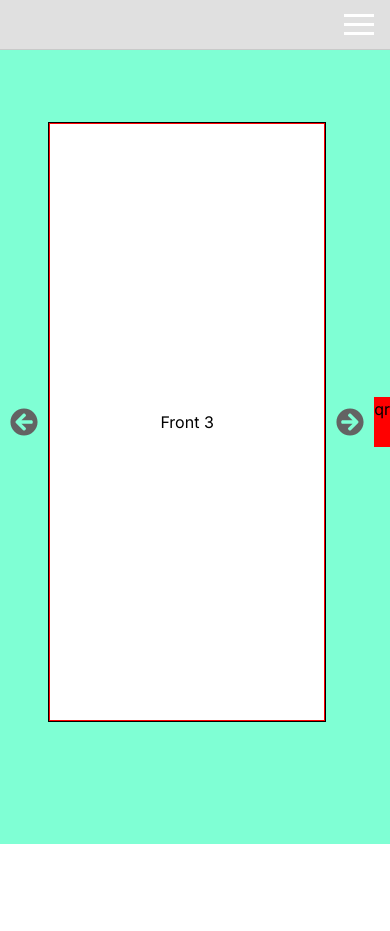
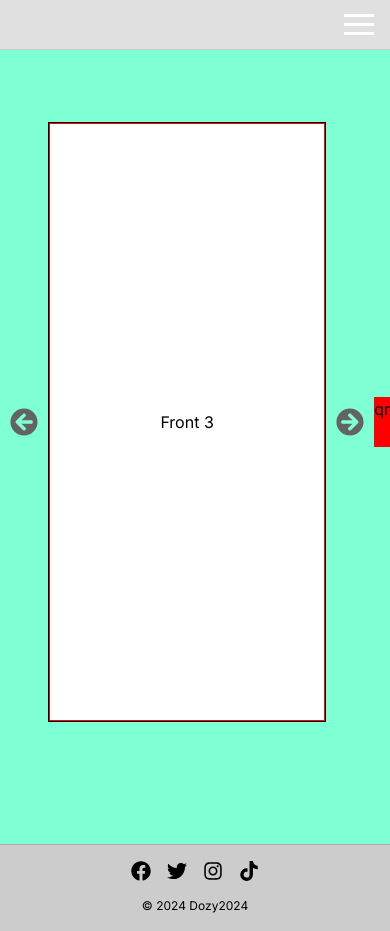
Before and after one commit to IDozy/fongal, a Next.js app: page / in a window 390 px wide. Before the commit the page ends 844 px from the top, so only its background shows below. Built offline with nearby package versions, Linux system fonts and the light colour scheme.

Commit message:
Creacion del footer

```diff
--- /dev/null
+++ b/app/components/footer/Footer.module.css
@@ -0,0 +1,39 @@
+.footer {
+  background-color: #ccc;
+  color: #000;
+  padding: 1rem 0;
+  text-align: center;
+  width: 100%;
+  border-top: 1px solid #aaa; /* Border at the bottom */
+}
+
+.socialIcons {
+  display: flex;
+  justify-content: center;
+  gap: 1rem;
+  margin-bottom: 1rem;
+}
+
+.socialIcons a {
+  color: #000;
+  font-size: 1.5rem;
+  transition: color 0.3s;
+}
+
+.socialIcons a:hover {
+  color: #007bff;
+}
+
+.copyright {
+  font-size: 0.875rem;
+}
+
+@media (max-width: 600px) {
+  .socialIcons a {
+    font-size: 1.25rem;
+  }
+
+  .copyright {
+    font-size: 0.75rem;
+  }
+}
--- /dev/null
+++ b/app/components/footer/Footer.tsx
@@ -0,0 +1,29 @@
+import React from 'react';
+import styles from './Footer.module.css';
+import { FaFacebook, FaTwitter, FaInstagram, FaTiktok } from 'react-icons/fa';
+
+const Footer = () => {
+  return (
+    <footer className={styles.footer}>
+      <div className={styles.socialIcons}>
+        <a href="https://facebook.com" target="_blank" rel="noopener noreferrer">
+          <FaFacebook />
+        </a>
+        <a href="https://twitter.com" target="_blank" rel="noopener noreferrer">
+          <FaTwitter />
+        </a>
+        <a href="https://instagram.com" target="_blank" rel="noopener noreferrer">
+          <FaInstagram />
+        </a>
+        <a href="https://tiktok.com" target="_blank" rel="noopener noreferrer">
+          <FaTiktok />
+        </a>
+      </div>
+      <div className={styles.copyright}>
+        &copy; 2024 Dozy2024
+      </div>
+    </footer>
+  );
+};
+
+export default Footer;
--- a/app/globals.css
+++ b/app/globals.css
@@ -1,13 +1,28 @@
 @tailwind base;
 @tailwind components;
 @tailwind utilities;
+
+html, body, #__next {
+  height: 100%;
+  margin: 0;
+  padding: 0;
+}
+
+.site {
+  display: flex;
+  flex-direction: column;
+  min-height: 100vh;
+}
+
+.site-content {
+  flex: 1;
+}
 
 .container {
   height: 100vh;
   display: flex;
   justify-content: center;
   align-items: center;
-
   background-color: aquamarine;
 }
 
@@ -27,8 +42,7 @@
   left: 0;
 }
 
-.front,
-.back {
+.front, .back {
   background-color: white;
   position: absolute;
   width: 100%;
@@ -45,8 +59,7 @@
   z-index: 0;
 }
 
-.front-content,
-.back-content {
+.front-content, .back-content {
   width: 100%;
   height: 100%;
   display: flex;
@@ -54,18 +67,17 @@
   align-items: center;
 }
 
-
-button{
+button {
   border: none;
   background-color: transparent;
   cursor: pointer;
   margin: 10px;
 }
 
-button:focus{
+button:focus {
   outline: none;
 }
 
-.button:hover{
-  color:#0000
+.button:hover {
+  color: #0000;
 }
--- a/app/layout.tsx
+++ b/app/layout.tsx
@@ -2,6 +2,7 @@ import type { Metadata } from "next";
 import { Inter } from "next/font/google";
 import "./globals.css";
 import NavBar from "./components/navbar/Navbar";
+import Footer from "./components/footer/Footer";
 
 const inter = Inter({ subsets: ["latin"] });
 
@@ -17,9 +18,11 @@ export default function RootLayout({
 }>) {
   return (
     <html lang="en">
-      <body className={inter.className}>
-        <NavBar/>
-        {children}</body>
+      <body className={`${inter.className} site`}>
+        <NavBar />
+        <main className="site-content">{children}</main>
+        <Footer />
+      </body>
     </html>
   );
 }
```
